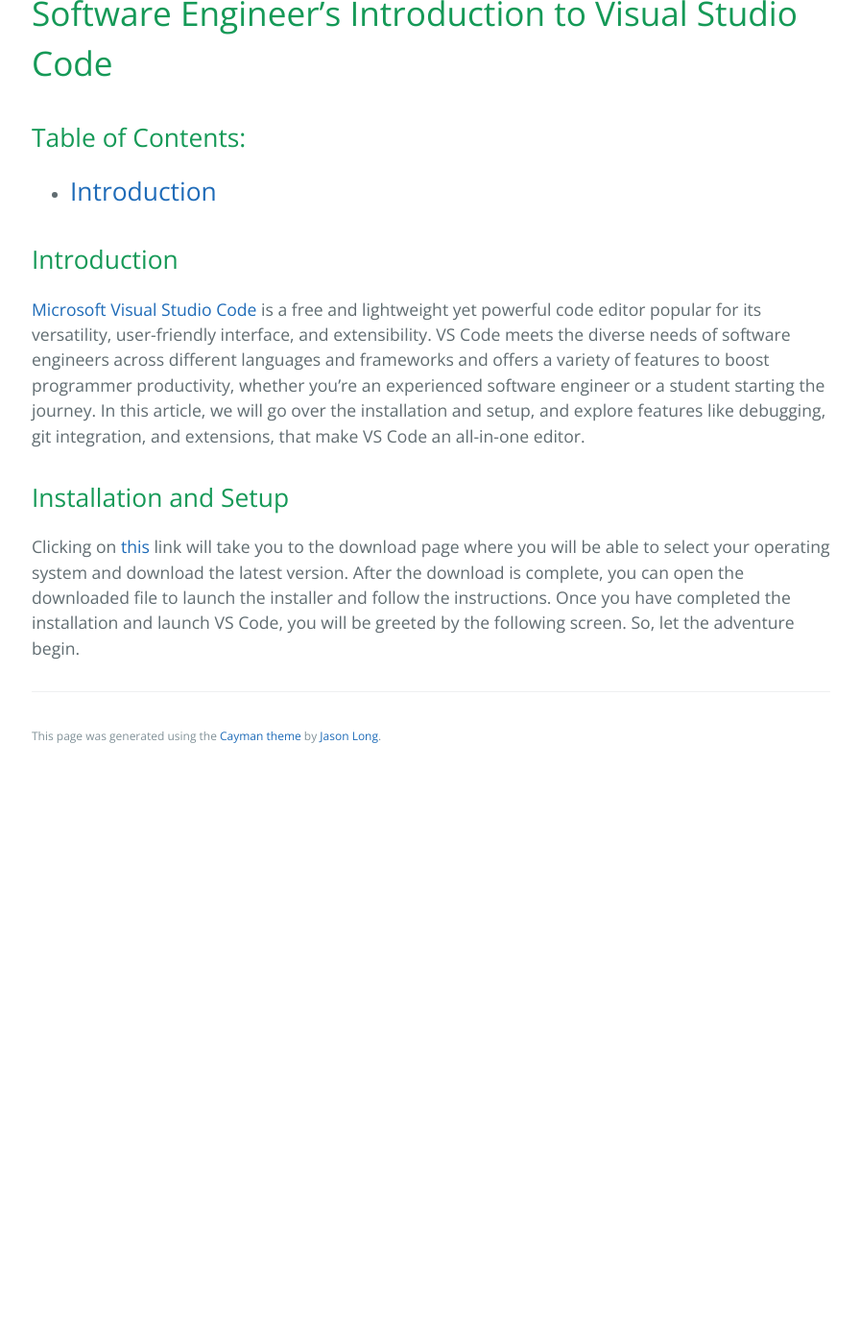
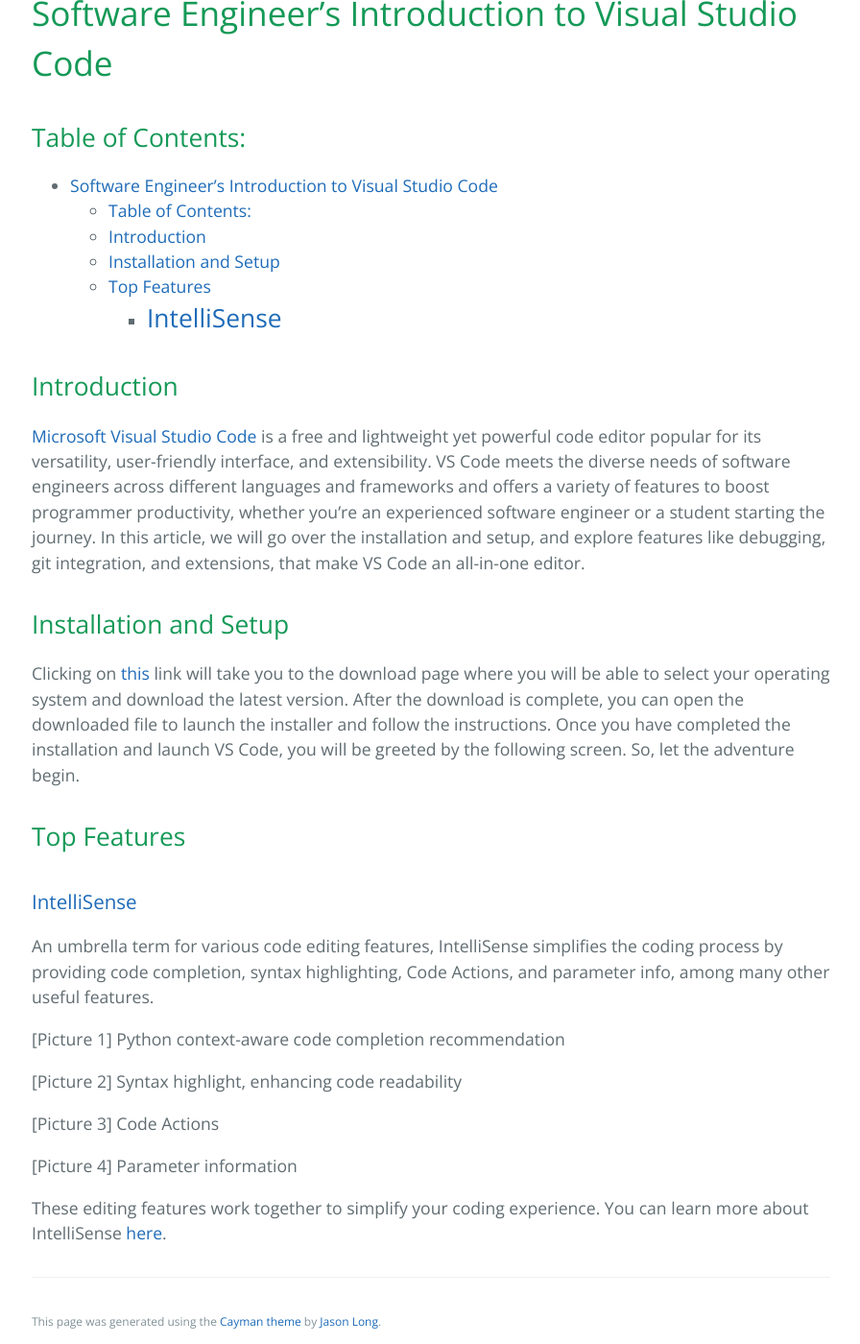
Before and after one commit to learning-software-engineering/learning-software-engineering.github.io, a Jekyll site: the page built from Topics/Software_Tools/VSCode.md, in a window 1280 px wide and 1400 px high, scrolled down 351 px. Shown: the whole window at 96% size, without its empty margins (191-1087 px from the left). Built offline with Jekyll 4.4.1, drawn with Linux system fonts in a browser that asks for light colours; our own code applies the rules of GitHub Pages for plain Markdown files; before the commit the page ends 1160 px from its top, so only the background shows below that.

Commit message:
Add Intellisense feature + update TOC

```diff
--- a/Topics/Software_Tools/VSCode.md
+++ b/Topics/Software_Tools/VSCode.md
@@ -1,11 +1,37 @@
 # Software Engineer's Introduction to Visual Studio Code
 
 ## Table of Contents:
-- [Introduction](#what-is-vs-code)
+- [Software Engineer's Introduction to Visual Studio Code](#software-engineers-introduction-to-visual-studio-code)
+  - [Table of Contents:](#table-of-contents)
+  - [Introduction](#introduction)
+  - [Installation and Setup](#installation-and-setup)
+  - [Top Features](#top-features)
+    - [IntelliSense](#intellisense)
 ---
 
 ## Introduction
-[Microsoft Visual Studio Code](https://code.visualstudio.com/) is a free and lightweight yet powerful code editor popular for its versatility, user-friendly interface, and extensibility. VS Code meets the diverse needs of software engineers across different languages and frameworks and offers a variety of features to boost programmer productivity, whether you’re an experienced software engineer or a student starting the journey. In this article, we will go over the installation and setup, and explore features like debugging, git integration, and extensions, that make VS Code an all-in-one editor.
+[Microsoft Visual Studio Code](https://code.visualstudio.com/) is a free and lightweight yet powerful code editor popular for its versatility, user-friendly interface, and extensibility.
+VS Code meets the diverse needs of software engineers across different languages and frameworks and offers a variety of features to boost programmer productivity, whether you’re an experienced software engineer or a student starting the journey.
+In this article, we will go over the installation and setup, and explore features like debugging, git integration, and extensions, that make VS Code an all-in-one editor.
 
 ## Installation and Setup
-Clicking on [this](https://code.visualstudio.com/download) link will take you to the download page where you will be able to select your operating system and download the latest version. After the download is complete, you can open the downloaded file to launch the installer and follow the instructions. Once you have completed the installation and launch VS Code, you will be greeted by the following screen. So, let the adventure begin.
+Clicking on [this](https://code.visualstudio.com/download) link will take you to the download page where you will be able to select your operating system and download the latest version.
+After the download is complete, you can open the downloaded file to launch the installer and follow the instructions.
+Once you have completed the installation and launch VS Code, you will be greeted by the following screen.
+So, let the adventure begin.
+
+
+## Top Features
+
+### [IntelliSense](https://code.visualstudio.com/docs/editor/intellisense)
+An umbrella term for various code editing features, IntelliSense simplifies the coding process by providing code completion, syntax highlighting, Code Actions, and parameter info, among many other useful features.
+
+[Picture 1] Python context-aware code completion recommendation
+
+[Picture 2] Syntax highlight, enhancing code readability
+
+[Picture 3] Code Actions
+
+[Picture 4] Parameter information
+
+These editing features work together to simplify your coding experience. You can learn more about IntelliSense [here](https://code.visualstudio.com/docs/editor/intellisense).
```
